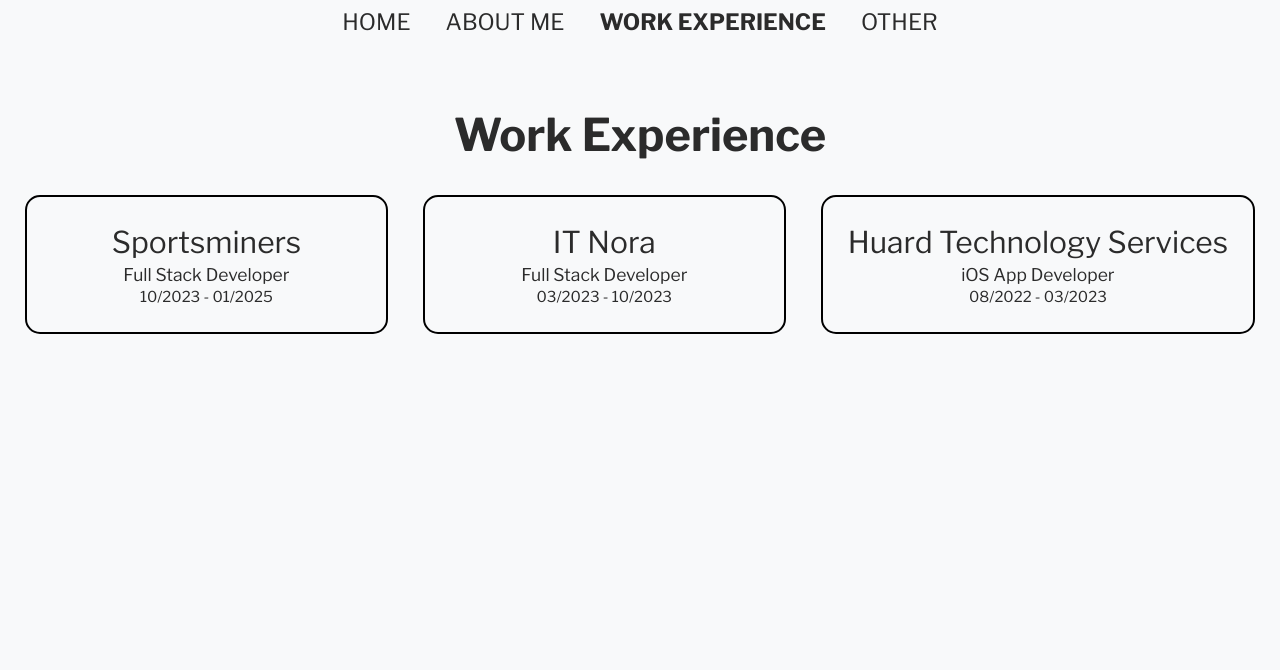
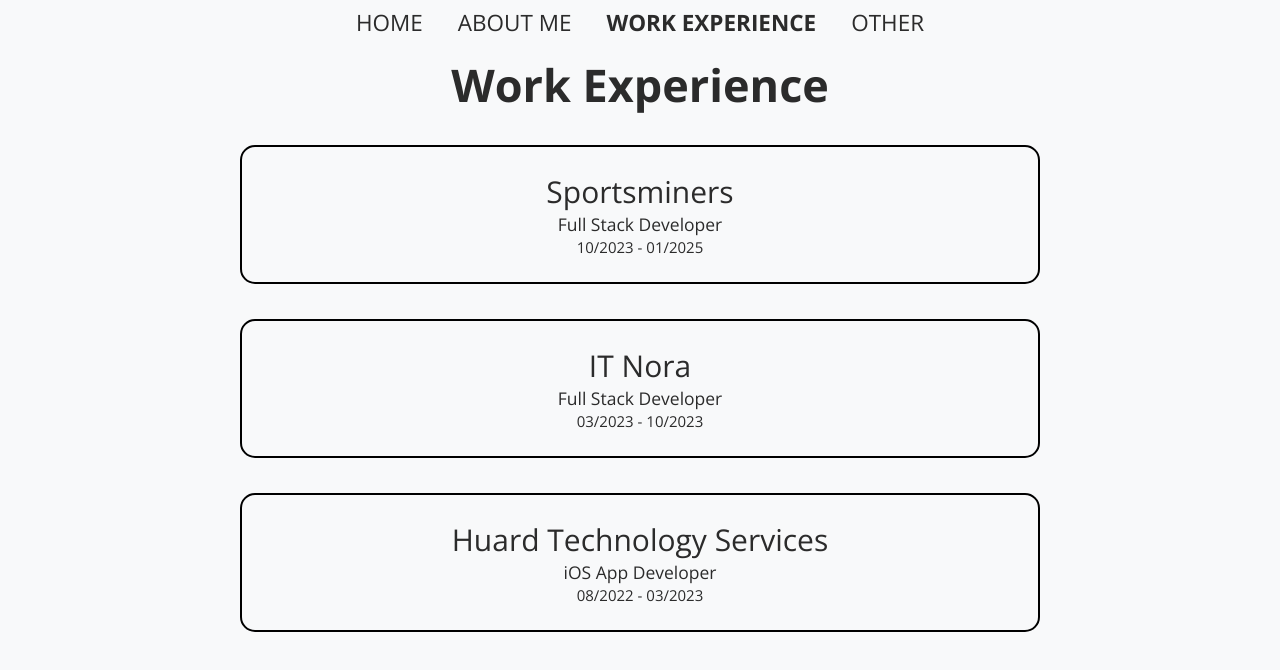
Before and after one commit to jlbmontejano/personal-portfolio, a React (Vite) app: page /work-experience in a window 1280 px wide. Shown: the top 670 px of the page. Built offline with nearby package versions, Linux system fonts and the light colour scheme.

Commit message:
Changed font and improved CSS

```diff
--- a/index.html
+++ b/index.html
@@ -6,7 +6,7 @@
 		<link rel="preconnect" href="https://fonts.googleapis.com" />
 		<link rel="preconnect" href="https://fonts.gstatic.com" crossorigin />
 		<link
-			href="https://fonts.googleapis.com/css2?family=Libre+Franklin:ital,wght@0,100..900;1,100..900&display=swap"
+			href="https://fonts.googleapis.com/css2?family=Open+Sans:ital,wght@0,300..800;1,300..800&display=swap"
 			rel="stylesheet" />
 		<meta name="viewport" content="width=device-width, initial-scale=1.0" />
 		<title>Jorge Buenrostro - Full Stack Developer</title>
--- a/src/components/IndividualWork.tsx
+++ b/src/components/IndividualWork.tsx
@@ -19,7 +19,7 @@
 
 	return (
 		<>
-			<div className='flex flex-col w-full'>
+			<div className='flex flex-col w-full max-w-[800px] self-center'>
 				<button onClick={() => setIsOpen(true)} className='p-5 rounded-xl'>
 					<h5 className='text-nowrap text-ellipsis whitespace-nowrap'>
 						{work.company}
--- a/src/index.css
+++ b/src/index.css
@@ -47,24 +47,16 @@
 }
 
 @layer components {
-	.main-content {
-		@apply w-full xl:w-9/12 pb-5;
-	}
-
 	.section-container {
 		@apply flex flex-col gap-7 w-full px-5 my-3;
 	}
 
-	.scroll-anchor {
-		@apply pb-10;
-	}
-
 	.menu {
-		@apply flex w-full justify-center items-center gap-3 md:gap-7 py-1 text-nowrap bg-off_white sticky top-0 z-50;
+		@apply flex w-full justify-center items-center gap-3 md:gap-7 py-1 sticky top-0 z-50;
 	}
 
 	.menu>a {
-		@apply text-sm sm:text-lg;
+		@apply text-sm sm:text-lg hover:font-bold hover:text-accent hover:underline;
 	}
 
 	.social-networks {
@@ -72,15 +64,11 @@
 	}
 
 	.work-projects-section {
-		@apply w-full flex flex-col gap-7 xl:flex-row;
+		@apply w-full flex flex-col gap-7;
 	}
 }
 
 @layer utilities {
-	a:hover {
-		@apply text-accent underline cursor-pointer;
-	}
-
 	button:hover {
 		@apply bg-accent text-white;
 	}
--- a/src/sections/AboutMe.tsx
+++ b/src/sections/AboutMe.tsx
@@ -14,7 +14,7 @@
 				solving real-world problems through clean, maintainable code.
 			</p>
 
-			<div className='grid grid-cols-1 sm:grid-cols-2 xl:grid-cols-4'>
+			<div className='grid grid-cols-1 sm:grid-cols-2'>
 				{TECH_STACK.map(stack => (
 					<div className='mb-2' key={stack.title}>
 						<h4 className='font-bold'> {stack.title}: </h4>
--- a/src/sections/Projects.tsx
+++ b/src/sections/Projects.tsx
@@ -2,17 +2,15 @@
 import useAOS from "../customHooks/useAos";
 import IndividualProject from "../components/IndividualProject";
 
-const ProjectSection = () => {
+const Projects = () => {
 	useAOS();
 
 	return (
-		<div>
-			<div id='projects' className='scroll-anchor' />
 		<div data-aos='fade-up' className='section-container'>
 			<h3>Projects</h3>
 			<p>
-					These are some of my personal projects that I've worked on so far. I
-					am constantly updating and improving them.
+				These are some of my personal projects that I've worked on so far. I am
+				constantly updating and improving them.
 			</p>
 			<div className='flex flex-col gap-7 lg:flex-row'>
 				{PROJECTS.map((project, projectIdx) => (
@@ -20,8 +18,7 @@
 				))}
 			</div>
 		</div>
-		</div>
 	);
 };
 
-export default ProjectSection;
+export default Projects;
--- a/src/sections/WorkExperience.tsx
+++ b/src/sections/WorkExperience.tsx
@@ -6,8 +6,6 @@
 	useAOS();
 
 	return (
-		<div>
-			<div id='work-experience' className='scroll-anchor' />
 		<div data-aos='fade-up' className='section-container'>
 			<h3>Work Experience</h3>
 			<div className='work-projects-section'>
@@ -16,7 +14,6 @@
 				))}
 			</div>
 		</div>
-		</div>
 	);
 };
 
--- a/tailwind.config.js
+++ b/tailwind.config.js
@@ -3,7 +3,7 @@
 	content: ["./index.html", "./src/**/*.{js,ts,jsx,tsx}"],
 	theme: {
 		fontFamily: {
-			sans: "Libre Franklin",
+			sans: "Open Sans",
 		},
 		extend: {
 			colors: {
```
Lines whose indentation alone changed are shown as unchanged.
